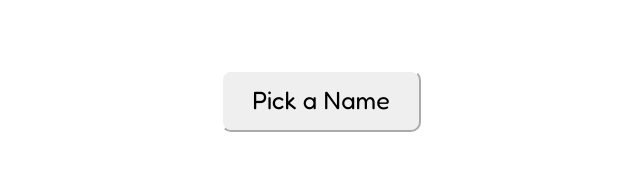
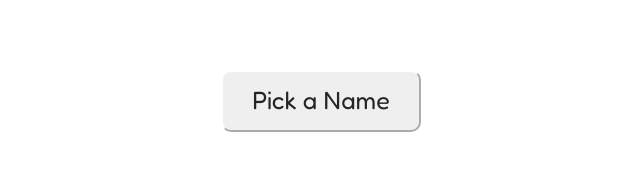
Before and after one commit to yukosuga/name-picker, a website built with Parcel: page src/index.html in a window 1280 px wide. Shown: the part 532-702 px from the top of the page, 319-959 px from the left. Built offline with nearby package versions, Linux system fonts and the light colour scheme; a web font is replaced by a local one.

Commit message:
Modified button font color

```diff
--- a/src/styles/main.scss
+++ b/src/styles/main.scss
@@ -26,6 +26,7 @@ div {
 
   #pickNameButton {
     font-family: "Fredoka", sans-serif;
+    color: #252525;
     font-size: 25px;
     width: 200px;
     margin: 80px auto 40px;
```
